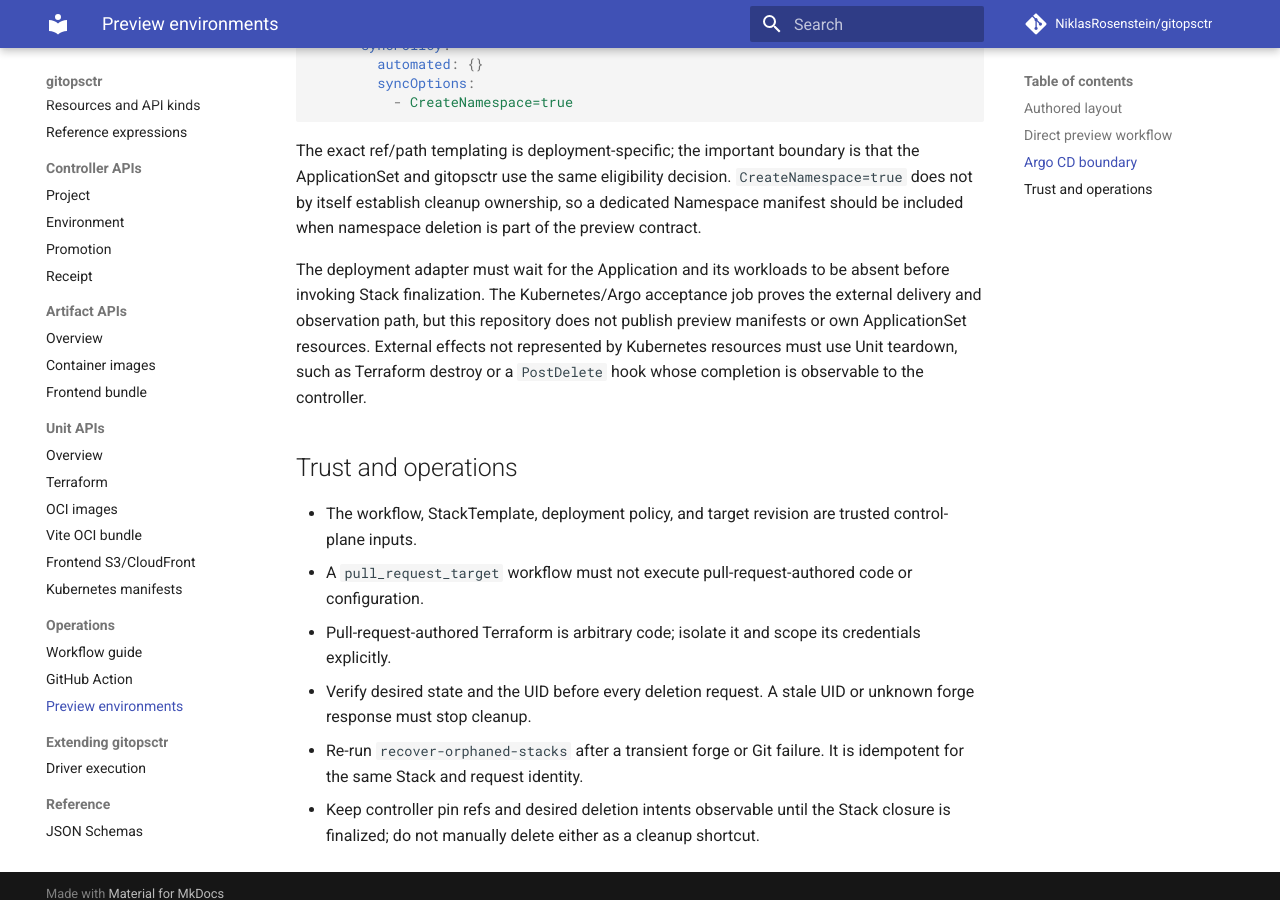
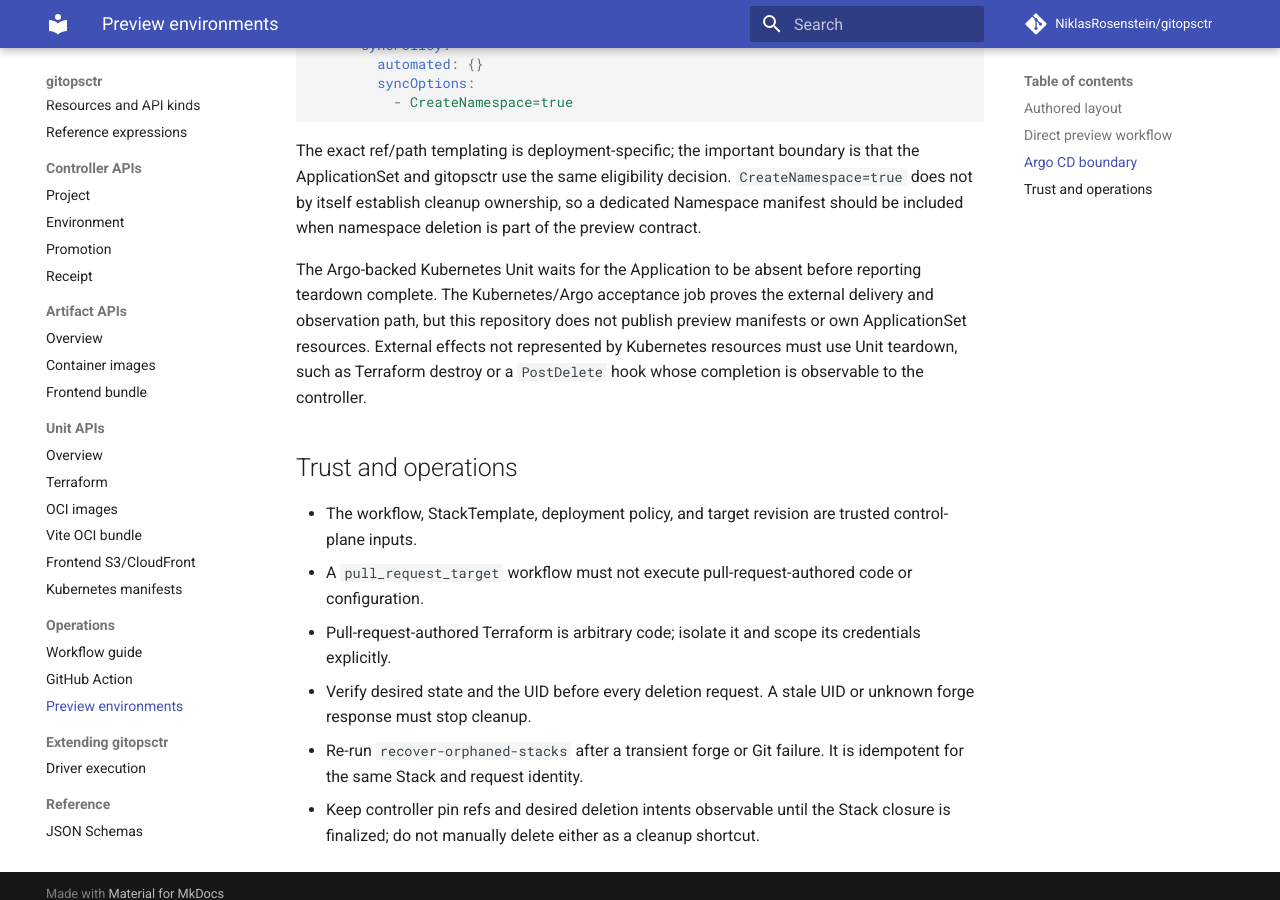
Before and after one commit to NiklasRosenstein/gitopsctr, an MkDocs documentation site: the page built from docs/preview-environments.md, in a window 1280 px wide and 900 px high, scrolled down 2233 px. Built offline with MkDocs 1.6.1 and Material for MkDocs 9.7.7, drawn with Linux system fonts in a browser that asks for light colours; comment, search, counter and statistics services are not loaded.

Commit message:
docs: record Argo teardown support

```diff
--- a/docs/preview-environments.md
+++ b/docs/preview-environments.md
@@ -117,10 +117,10 @@ is that the ApplicationSet and gitopsctr use the same eligibility decision.
 dedicated Namespace manifest should be included when namespace deletion is
 part of the preview contract.
 
-The deployment adapter must wait for the Application and its workloads to be
-absent before invoking Stack finalization. The Kubernetes/Argo acceptance job
-proves the external delivery and observation path, but this repository does not
-publish preview manifests or own ApplicationSet resources.
+The Argo-backed Kubernetes Unit waits for the Application to be absent before
+reporting teardown complete. The Kubernetes/Argo acceptance job proves the
+external delivery and observation path, but this repository does not publish
+preview manifests or own ApplicationSet resources.
 External effects not represented by Kubernetes resources must use Unit teardown,
 such as Terraform destroy or a `PostDelete` hook whose completion is observable
 to the controller.
```
Also changed, not shown: PREVIEW_ENVIRONMENTS_SPEC.md (+2 -2 lines), WORKLOG.md (+6 -5 lines).
